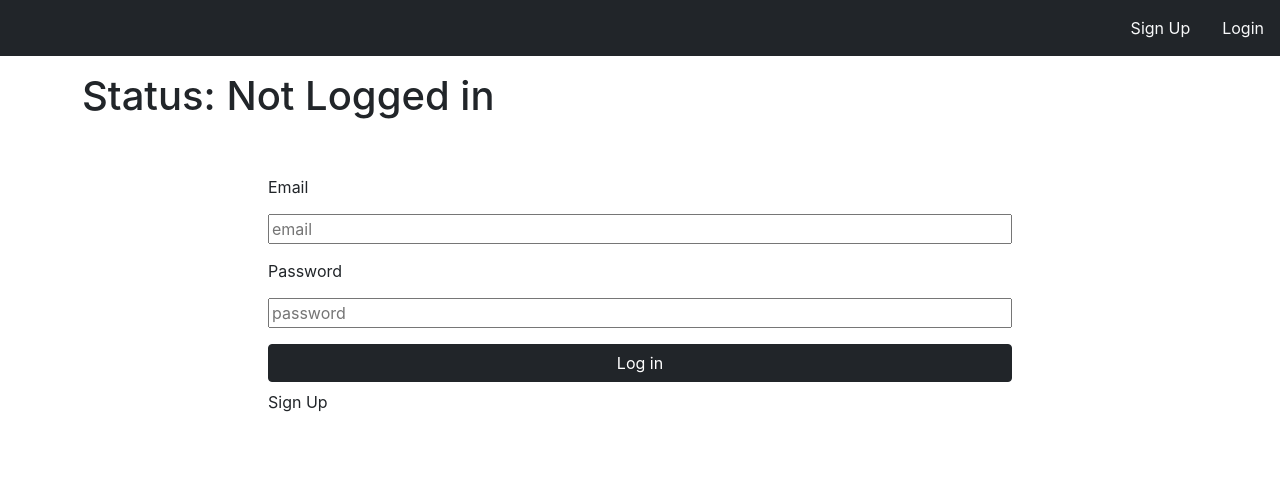
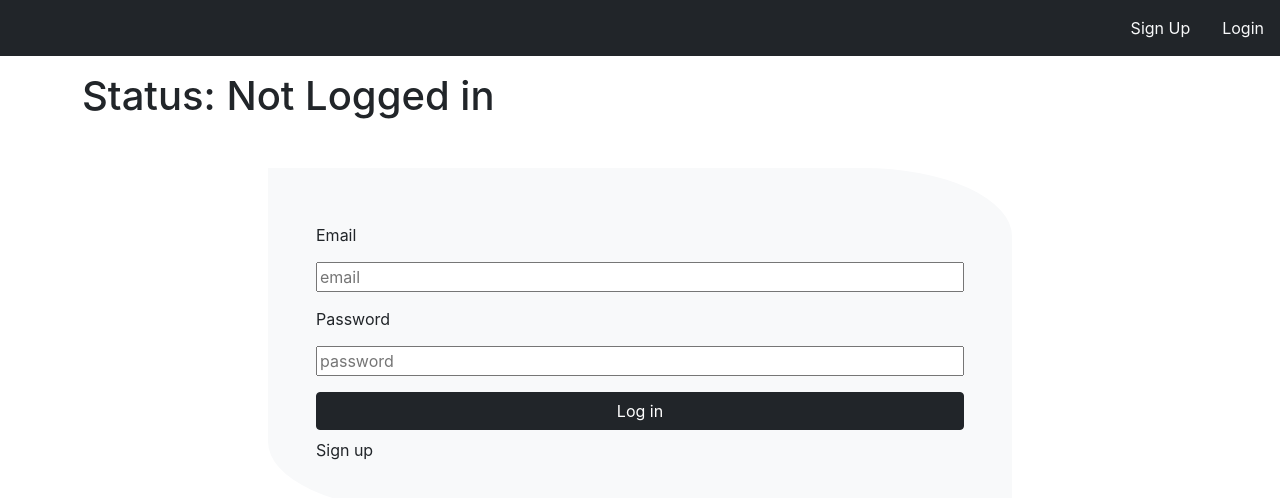
Before and after one commit to arikarim/Rails-React-Front-end, a React (Create React App) app: page /login in a window 1280 px wide. Shown: the top 498 px of the page. Built offline with nearby package versions, Linux system fonts and the light colour scheme; no server answers.

Commit message:
Add styling to forms

```diff
--- a/src/App.js
+++ b/src/App.js
@@ -1,9 +1,9 @@
 import axios from "axios";
 import { BrowserRouter as Router, Switch, Route } from "react-router-dom";
 import { useEffect, useState } from "react";
-import Login from "./components/Login";
+import Login from "./Pages/Login";
 import Nav from "./components/Nav";
-import Signup from "./components/Signup";
+import Signup from "./Pages/Signup";
 import Home from "./components/Home";
 
 function App() {
--- a/src/components/Login.js
+++ b/src/Pages/Login.js
@@ -1,8 +1,9 @@
 import axios from "axios";
 import React, { useEffect, useState } from "react";
 import { Redirect, Route, useHistory } from "react-router";
-import {BrowserRouter as Router} from "react-router-dom";
+import { BrowserRouter as Router } from "react-router-dom";
 import { Link } from "react-router-dom";
+import registration from "./registration.css";
 import { checking } from "../PureFunctions/LoginCheck";
 // import { checking, logout } from "../PureFunctions/LoginCheck";
 
@@ -32,38 +33,46 @@ const Login = ({ setUser, user }) => {
       console.log(error);
     }
   };
-  if (user === 'Logged') {
+  if (user === "Logged") {
     return <Redirect to={"/"} />;
   }
 
   return (
-    <Router>
+    <div className="login-div">
       <form
         onSubmit={handleSubmit}
-      className="my-5 d-flex flex-column  col-8 mx-auto"
+        className="my-5 d-flex flex-column  col-10 col-md-8 mx-auto bg-light p-5"
       >
-      <label htmlFor="email" className="col-form-label">Email</label>
+        <label htmlFor="email" className="col-form-label">
+          Email
+        </label>
         <input
           onChange={(e) => setEmail(e.target.value)}
           name="email"
           className="my-2"
           type="email"
           placeholder="email"
+          required
         />
-      <label htmlFor="password" className="col-form-label">Password</label>
+        <label htmlFor="password" className="col-form-label">
+          Password
+        </label>
         <input
           onChange={(e) => setPassword(e.target.value)}
           name="password"
           className="my-2"
           type="password"
           placeholder="password"
+          required
         />
         <button className="my-2 btn btn-dark" type="submit">
           Log in
         </button>
-      <Link className="text-decoration-none link-dark" to="/signup">Sign Up</Link>
+        <a className="text-decoration-none link-dark" href="/signup">
+          Sign up
+        </a>
       </form>
-    </Router>
+    </div>
   );
 };
 
--- /dev/null
+++ b/src/Pages/registration.css
@@ -0,0 +1,4 @@
+.login-div form {
+  border-top-right-radius: 20%;
+  border-bottom-left-radius: 20%;
+}
```
Also changed, not shown: src/Pages/Signup.js (renamed from src/components/Signup.js). Lines whose indentation alone changed are shown as unchanged.
